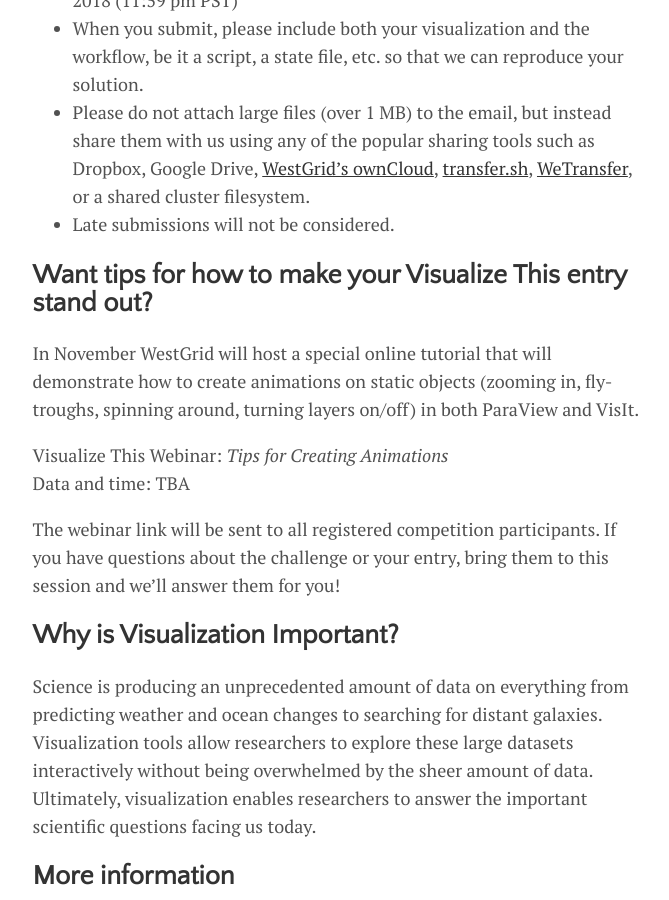
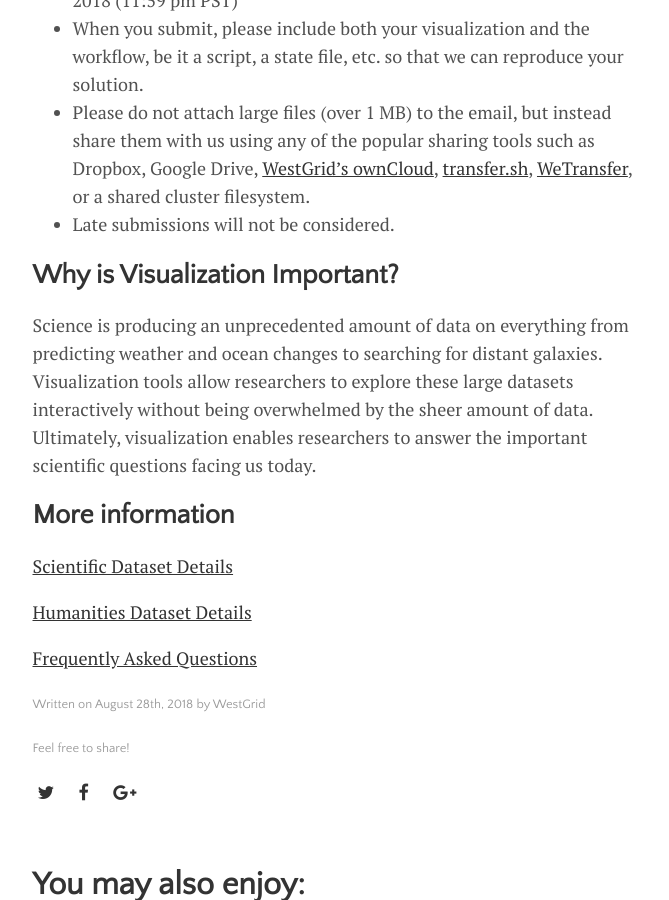
Before and after one commit to WestGrid/visualizeThis, a Jekyll site: the page built from _posts/2018-08-28-welcome-to-challenge.md, in a window 1280 px wide and 900 px high, scrolled down 1934 px. Shown: the whole window, without its empty margins (300-969 px from the left). Built offline with Jekyll 4.4.1, drawn with Linux system fonts in a browser that asks for light colours.

Commit message:
added two sample visualization from Susan

````diff
--- a/_posts/2018-08-28-welcome-to-challenge.md
+++ b/_posts/2018-08-28-welcome-to-challenge.md
@@ -68,17 +68,17 @@
 <!--   anonymous:”. With multiple files please pack and compress them into an archive before uploading. -->
 - Late submissions will not be considered.
 
-## Want tips for how to make your Visualize This entry stand out?
+<!-- ## Want tips for how to make your Visualize This entry stand out? -->
 
-In November WestGrid will host a special online tutorial that will demonstrate how to create animations
-on static objects (zooming in, fly-troughs, spinning around, turning layers on/off) in both ParaView and
-VisIt.
+<!-- In November WestGrid will host a special online tutorial that will demonstrate how to create animations -->
+<!-- on static objects (zooming in, fly-troughs, spinning around, turning layers on/off) in both ParaView and -->
+<!-- VisIt. -->
 
-Visualize This Webinar: *Tips for Creating Animations*
-Data and time: TBA
+<!-- Visualize This Webinar: *Tips for Creating Animations*   -->
+<!-- Data and time: TBA   -->
 
-The webinar link will be sent to all registered competition participants. If you have questions about the
-challenge or your entry, bring them to this session and we'll answer them for you!
+<!-- The webinar link will be sent to all registered competition participants. If you have questions about the -->
+<!-- challenge or your entry, bring them to this session and we'll answer them for you! -->
 
 ## Why is Visualization Important?
 
--- a/menu/faq.md
+++ b/menu/faq.md
@@ -81,10 +81,9 @@
 
 > Will any technical support be provided to participants?
 
-If you have a specific technical question, please [email us](mailto:viz-challenge@westgrid.ca) or bring
-it to our Visualize This! Tips & Tricks mid-competition webinar in November. In general, we expect
-participants to create their own visualization(s), so technical help will be limited to answering very
-specific questions.
+If you have a specific technical question, please [email us](mailto:viz-challenge@westgrid.ca). In
+general, we expect participants to create their own visualization(s), so technical help will be limited
+to answering very specific questions.
 
 <!-- Our kickoff workshop will share more details on the dataset, supply sample routines to read the data, and -->
 <!-- demonstrate a few basic visualization examples. Click here to register for the workshop. -->
--- a/menu/humanities.md
+++ b/menu/humanities.md
@@ -182,14 +182,14 @@
 These questions could be approached by visualizations in a range of formats including charts, network
 graphs, geospatial maps, heat maps, trend visualization, and infographics.
 
-#### An example of a chart approach
+### An example of a chart approach
 
 For the research question "What is the relevance of family size to religious affiliation, socioeconomic
 status, or other factors?", produce a series of charts (bar, line, pie charts, etc.) that answer this
 question. These could be 2D or 3D. Make the process interactive so that the user can select the factors
 for a multi-dimensional visualization.
 
-#### An example of a network graph approach
+### An example of a network graph approach
 
 What kinds of biographical networks connect British women writers to each other and to other writers? How
 extensive are kinship networks as opposed to networks based on political or religious affiliation?
@@ -199,20 +199,20 @@
 this map information change over time period, with ethnicity, religion, etc.? How do the countries
 associated with geographical heritage change over time?
 
-#### An example of a heat map approach
+### An example of a heat map approach
 
 Taking one of the research questions provided above such as "Does social identity become more diverse
 over time?", can you represent this as a series of heat maps that plot out social identity (religion,
 ethnicity, etc.) over time?  This could even be in the form of a video such as
 [this one](https://www.flickr.com/photos/150411108@N06/43350961005/#).
 
-#### An example of trend analysis
+### An example of trend analysis
 
 The research question "How is the number of publications related to the number of children a woman writer
 had?" could be illustrated using dynamic graphs, examples of which can be seen in videos of Hans
 Rosling's Gapminder visualizations such as [this one](https://www.youtube.com/watch?v=jbkSRLYSojo).
 
-#### An example of an infographics approach
+### An example of an infographics approach
 
 If you Google Emily Brontë, you will likely come across this infographic:
 
@@ -226,9 +226,7 @@
 
 ## Sample Visualizations
 
-#### Genres over time
-
-<!-- We will provide sample visualizations shortly. -->
+### Genres over time
 
 To demonstrate how information can be extracted from the dataset, here we provide a quick visualization
 of genres over time, along with the Python script behind it, using only `Bibliography/Bibliography.ttl`
@@ -312,33 +310,23 @@
 py.plot(fig, filename='genres.html')
 ```
 
+### Maps of places associated with women writers in Orlando
 
+These two geospatial visualizations by a researcher show the contrast between the places associated with
+women writers born in the 17th century (top) as compared to those born in the 20th century (bottom).
 
+![alt text]({{ site.baseurl }}/assets/img/01-1600-1700.jpg "women writers in the seventeenth century")
+![alt text]({{ site.baseurl }}/assets/img/01-1900-2000.jpg "women writers in the twentieth century")
 
+### Jewish women writers in Orlando
 
+This visualization by a researcher shows the Cultural Forms properties associated with a subset *Jewish
+women writers* from the Orlando Project. Each of the pink nodes in the graph is a writer, and the
+connections between them highlight how they are related: by ethnicity, religion, gender, etc. Click on
+the image to see the larger version.
 
+Assigning colours to predicates and using them to colour the links probably does not work in this case,
+as we have too many predicates, but this might give you an idea of the direction you can take.
 
-
-<!-- To give you an idea of the type of data in these files and to help you with actual visualizations, we -->
-<!-- provide two sample visualizations, one done with ParaView and the other one with VisIt. Both workflows -->
-<!-- demonstrate loading of all 11 VTK files. -->
-
-<!-- The ParaView state file bladesWithLines.pvsm stores the pipeline to visualize the blades (coloured by the -->
-<!-- pressure on their surfaces) and the airflow around them with uniform-colour streamlines. You can point -->
-<!-- ParaView to this state file with File - Load State..., or start ParaView from the command line with -->
-<!-- "paraview --state=bladesWithLines.pvsm". The resulting image bladesWithLines.png is shown below. -->
-
-<!-- /files/webfm/Communications/bladesWithLines.png -->
-
-<!-- The VisIt Python script positiveNegativePressure.py renders semi-transparent isosurfaces of positive -->
-<!-- (blue) and negative (turquoise) pressure around the blades. You can run this script in VisIt either from -->
-<!-- Controls - Launch CLI... or from Controls - Command..., or from the command line with "visit -nowin -cli -->
-<!-- -s positiveNegativePressure.py". The resulting image positiveNegativePressure0000.png is shown below. -->
-
-<!-- /files/webfm/Communications/positiveNegativePressure0000.png -->
-
-<!-- We are looking for innovative visualizations of this dataset. For example, one could enhance these -->
-<!-- renderings by drawing streamlines around the isosurfaces and producing some animations such as spinning -->
-<!-- the visualization around the vertical axis or gradually turning on/off various visualization -->
-<!-- elements. Speaking more generally, a nice animation would help us explore the spatial range and values of -->
-<!-- multiple variables and show how various elements of the simulation are tied together. -->
+<a href="{{ site.baseurl }}/assets/img/jewishWomenWriters.png" target="_blank">![alt text]({{
+site.baseurl }}/assets/img/jewishWomenWriters.png "women writers in the seventeenth century") </a>
````
Also changed, not shown: other parts of menu/faq.md (+1 -1 lines), assets/img/01-1600-1700.jpg (added), assets/img/01-1900-2000.jpg (added), assets/img/jewishWomenWriters.png (added).
